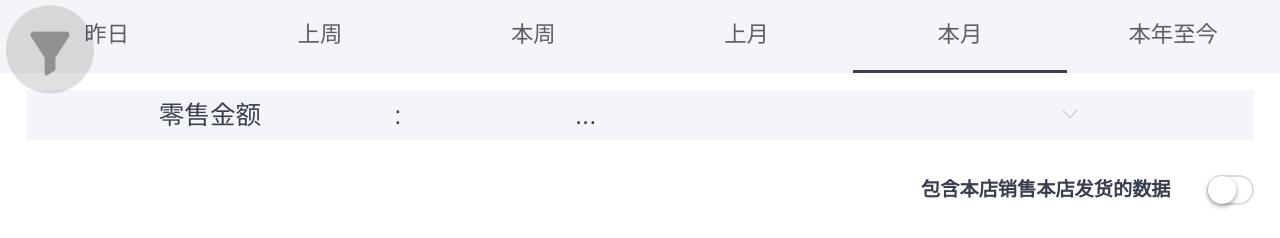
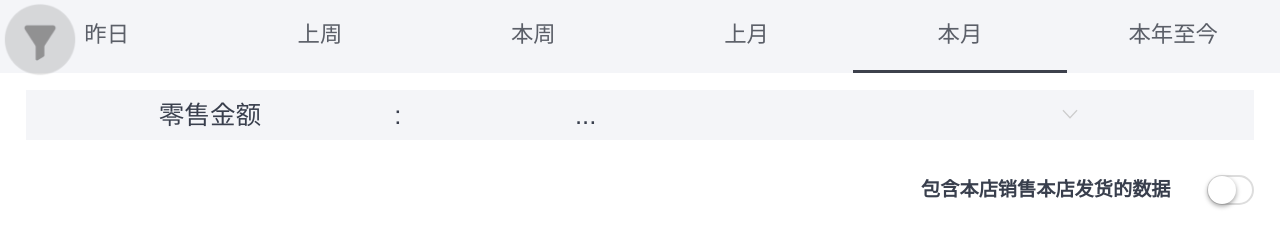
Before and after one commit to liaoshibiao/Test001, a plain HTML site: page KDLS.html in a window 1280 px wide. Shown: the top 238 px of the page. Drawn offline with nearby package versions, Linux system fonts and the light colour scheme; some packages are replaced by stand-ins of ours; no server answers.

Commit message:
测试数据

```diff
--- a/KDLS.html
+++ b/KDLS.html
@@ -36,8 +36,8 @@
             position: fixed;
             top:0;
             left:0;
-            width: 100px;
-            height: 100px;
+            width: 80px;
+            height: 80px;
             background: url(images/ic_condition.png)no-repeat;
             background-size: 100%;
             z-index:9999;
@@ -86,7 +86,7 @@
 	}
 </style>
 <body class="index sale">
-			<div style="height:100%;"></div><div id="someElm"></div><div><!--侧滑的多拽功能-->
+			<div id="someElm"></div><!--侧滑的多拽功能-->
 			<div id="cehua">
 			 <ul class="mui-table-view">
 		        <li class="mui-table-view-cell mui-collapse">
```
